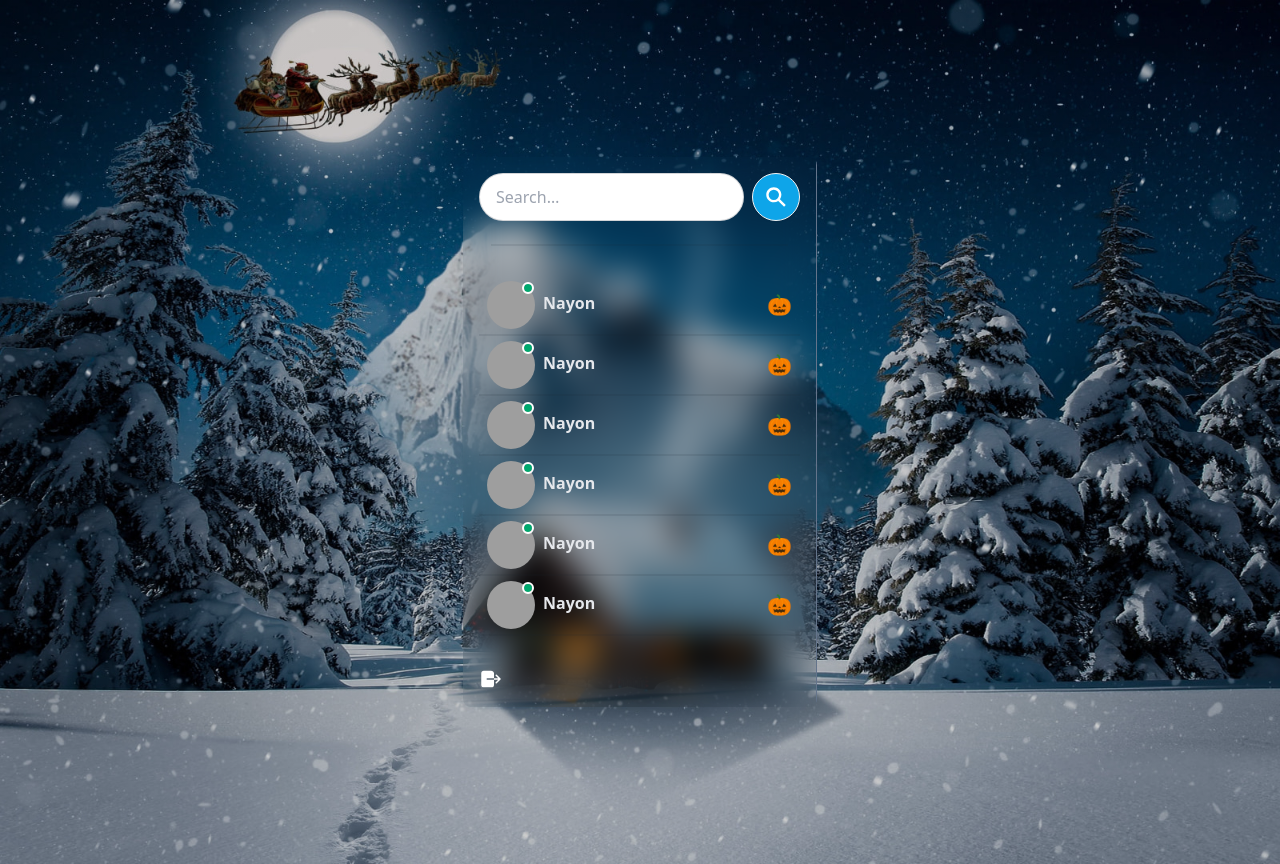
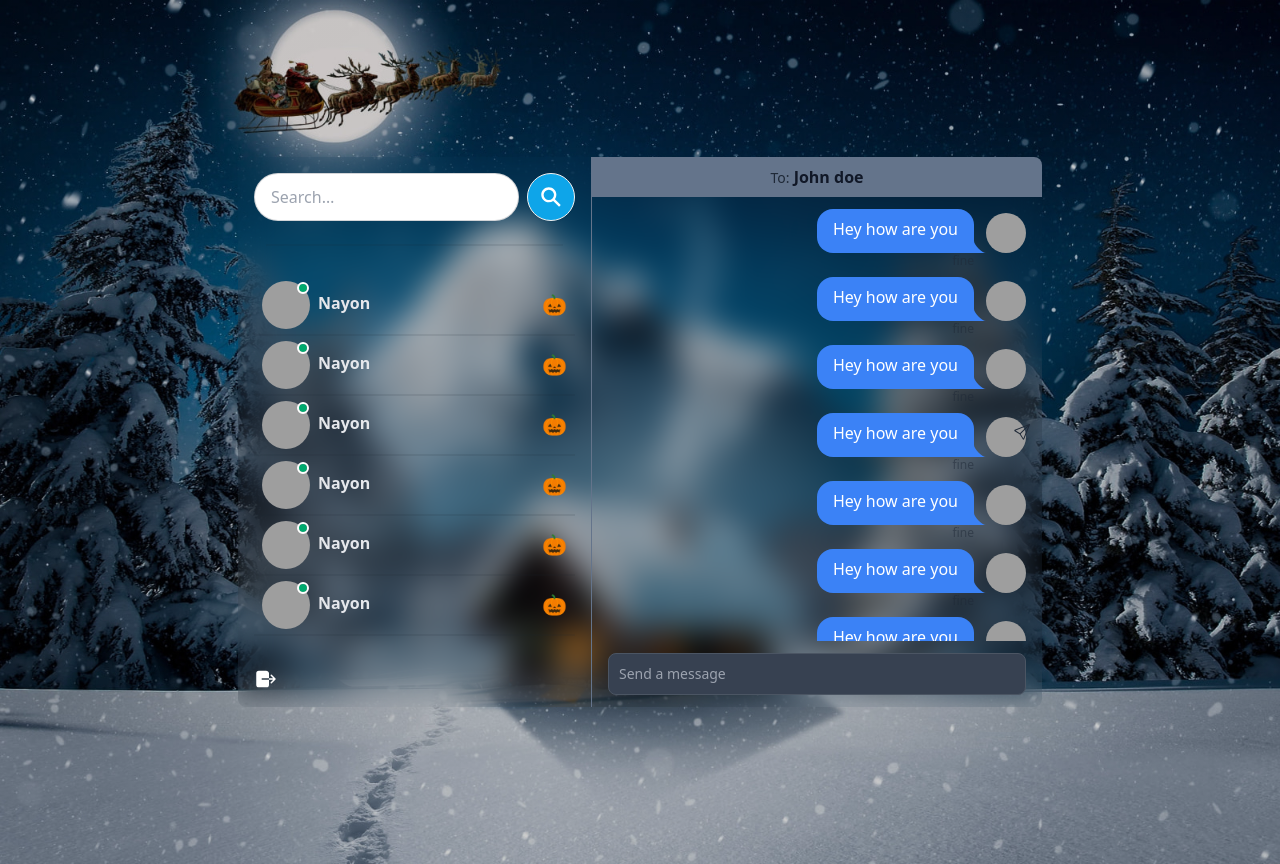
Before and after one commit to nayon117/mern-chat-app-client, a React (Vite) app: page / in a window 1280 px wide. Built offline with nearby package versions, Linux system fonts and the light colour scheme; grey boxes are pictures that could not be loaded.

Commit message:
create message input component

```diff
--- /dev/null
+++ b/src/components/messages/Message.jsx
@@ -0,0 +1,22 @@
+const Message = () => {
+  return (
+    <div className="chat chat-end  ">
+      <div className="chat-image avatar ">
+        <div className="w-10 h-10 rounded-full">
+          <img
+            className="w-10"
+            alt="Tailwind CSS chat bubble component"
+            src="https://daisyui.com/images/stock/photo-1534528741775-53994a69daeb.jpg"
+          />
+        </div>
+      </div>
+      <div className="chat-bubble bg-blue-500 text-white">
+        Hey how are you
+      </div>
+      <div className={`chat-footer text-xs opacity-50 flex gap-1 items-center`}>
+        fine
+      </div>
+    </div>
+  );
+};
+export default Message;
--- /dev/null
+++ b/src/components/messages/MessageContainer.jsx
@@ -0,0 +1,19 @@
+import MessageInput from "./MessageInput";
+import Messages from "./Messages";
+
+const MessageContainer = () => {
+	return (
+		<div className='md:min-w-[450px] flex flex-col'>
+			<>
+				{/* Header */}
+				<div className='bg-slate-500 px-4 py-2 mb-2'>
+					<span className='label-text'>To:</span> <span className='text-gray-900 font-bold'>John doe</span>
+				</div>
+
+				<Messages />
+				<MessageInput />
+			</>
+		</div>
+	);
+};
+export default MessageContainer;
--- /dev/null
+++ b/src/components/messages/MessageInput.jsx
@@ -0,0 +1,17 @@
+import { BsSend } from "react-icons/bs";
+const MessageInput = () => {
+    return(
+        <form className="px-4 my-3">
+             <div className="w-full">
+             <input
+					type='text'
+					className='border text-sm rounded-lg block w-full p-2.5  bg-gray-700 border-gray-600 text-white'
+					placeholder='Send a message'
+				/>
+				<button type='submit' className='absolute inset-y-0 end-0 flex items-center pe-3'>
+					<BsSend />
+				</button>
+              </div>
+        </form>
+    )}
+export default MessageInput;
--- /dev/null
+++ b/src/components/messages/Messages.jsx
@@ -0,0 +1,19 @@
+import Message from "./Message";
+
+const Messages = () => {
+    return(
+        <div className="overflow-auto px-4 flex-1">
+        <Message/>
+        <Message/>
+        <Message/>
+        <Message/>
+        <Message/>
+        <Message/>
+        <Message/>
+        <Message/>
+        <Message/>
+        <Message/>
+        <Message/>
+        </div>
+    )}
+export default Messages;
--- a/src/index.css
+++ b/src/index.css
@@ -8,3 +8,20 @@
 	background-size: cover;
 	background-position: center;
 }
+
+::-webkit-scrollbar {
+	width: 8px;
+}
+
+::-webkit-scrollbar-track {
+	background: #555;
+}
+
+::-webkit-scrollbar-thumb {
+	background: #121212;
+	border-radius: 5px;
+}
+
+::-webkit-scrollbar-thumb:hover {
+	background: #242424;
+}
--- a/src/pages/home/Home.jsx
+++ b/src/pages/home/Home.jsx
@@ -1,9 +1,11 @@
+import MessageContainer from "../../components/messages/MessageContainer";
 import Sidebar from "../../components/sidebar/Sidebar";
 
 const Home = () => {
     return(
         <div className="flex sm:h-[450px] md:h-[550px] rounded-lg overflow-hidden bg-gray-400 bg-clip-padding backdrop-filter backdrop-blur-lg bg-opacity-0">
              <Sidebar/>
+             <MessageContainer/>
         </div>
     )}
 export default Home;
```
